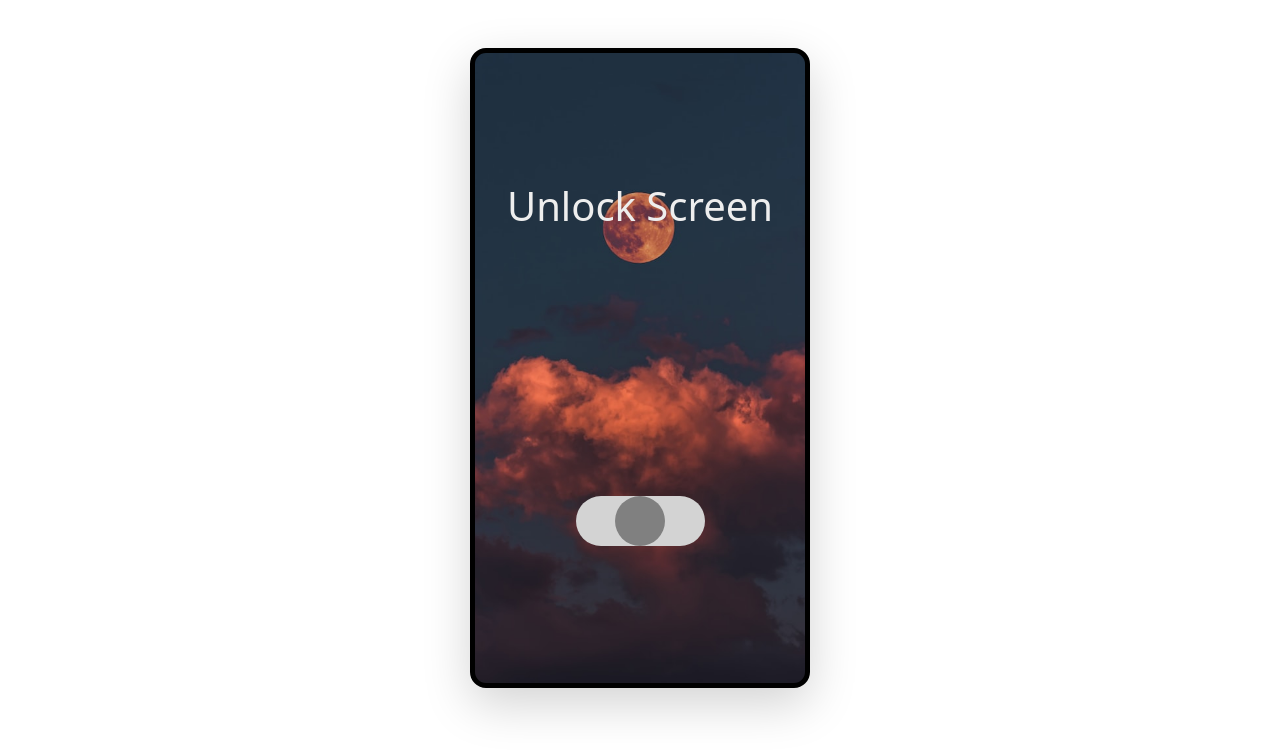
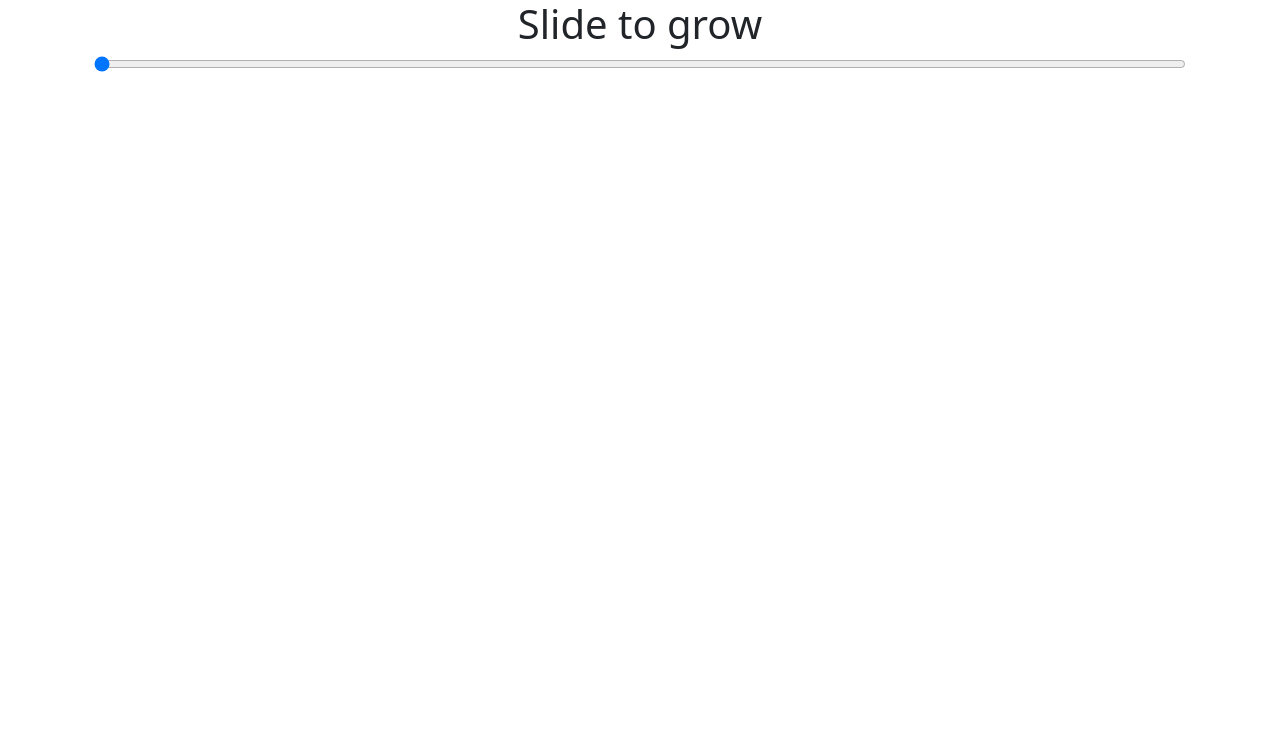
Before and after one commit to ljupchobozhinovski/react-exercises, a React (Create React App) app in the folder project-sandbox/: page / in a window 1280 px wide. Shown: the top 756 px of the page. Built offline with nearby package versions, Linux system fonts and the light colour scheme.

Commit message:
add slide to grow exercise

```diff
--- a/project-sandbox/src/App.js
+++ b/project-sandbox/src/App.js
@@ -1,5 +1,6 @@
 import "./App.css";
-import SlideToUnlock from "./projects/08-slide-to-unlock/SlideToUnlock";
+import SliderApp from "./projects/09-slider/SliderApp";
+// import SlideToUnlock from "./projects/08-slide-to-unlock/SlideToUnlock";
 // import LightAndDarkMode from "./projects/07-light-and-dark-mode/LightAndDarkMode";
 // import TemperatureController from "./projects/06-temperature-app/TemperatureController";
 // import AlertApp from "./projects/05-alerts/AlertApp";
@@ -18,7 +19,8 @@
       {/* <AlertApp/> */}
       {/* <TemperatureController /> */}
       {/* <LightAndDarkMode /> */}
-      <SlideToUnlock />
+      {/* <SlideToUnlock /> */}
+      <SliderApp />
     </div>
   );
 }
--- /dev/null
+++ b/project-sandbox/src/projects/09-slider/SliderApp.jsx
@@ -0,0 +1,43 @@
+import React, { useState } from "react";
+import SliderComp from "./SliderComp";
+import Title from "../Components/Title";
+
+export default function SliderApp() {
+  const [slideValue, setSlideValue] = useState(0);
+
+  const handleSliderValueChange = (e) => {
+    setSlideValue(e.target.value);
+  };
+
+  let bgColor;
+  let textColor;
+
+  if (slideValue <= 25) {
+    bgColor = "red";
+    textColor = "white";
+  }
+  if (slideValue > 25 && slideValue <= 50) {
+    bgColor = "green";
+    textColor = "white";
+  }
+  if (slideValue > 50 && slideValue <= 75) {
+    bgColor = "blue";
+    textColor = "white";
+  }
+  if (slideValue > 75) {
+    bgColor = "yellow";
+    textColor = "black";
+  }
+
+  return (
+    <div className="container text-center">
+      <Title text={"Slide to grow"} />
+      <SliderComp
+        setValue={slideValue}
+        handleInput={handleSliderValueChange}
+        bgColor={bgColor}
+        textCOlor={textColor}
+      />
+    </div>
+  );
+}
--- /dev/null
+++ b/project-sandbox/src/projects/09-slider/SliderComp.jsx
@@ -0,0 +1,45 @@
+import React from "react";
+
+export default function SliderComp({
+  setValue,
+  handleInput,
+  bgColor,
+  textCOlor
+}) {
+  const sliderStyle = {
+    appearance: "none",
+    width: "100%",
+    height: 25,
+    background: "lightgray",
+    cursor: "pointer",
+    opacity: 0.7
+  };
+
+  return (
+    <div className="container d-flex flex-column" style={{ gap: 100 }}>
+      <input
+        type="range"
+        min="0"
+        max={100}
+        value={setValue}
+        onInput={handleInput}
+        style={{ sliderStyle }}
+      />
+      <div
+        style={{
+          color: !textCOlor ? "black" : textCOlor,
+          background: !bgColor ? "lightgray" : bgColor,
+          height: `${setValue * 4}px`,
+          width: `${setValue * 4}px`,
+          fontWeight: 600,
+          display: "flex",
+          justifyContent: "center",
+          alignItems: "center",
+          borderRadius: "50%"
+        }}
+      >
+        <span>{setValue}</span>
+      </div>
+    </div>
+  );
+}
```
